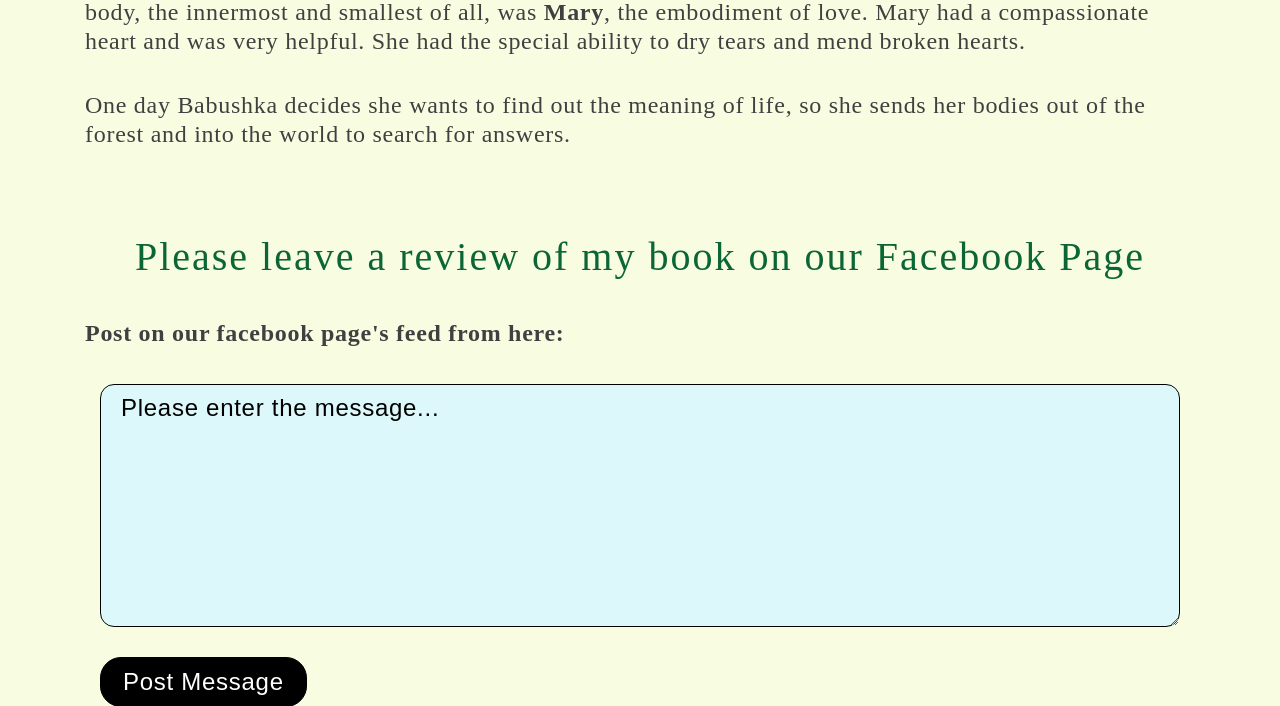
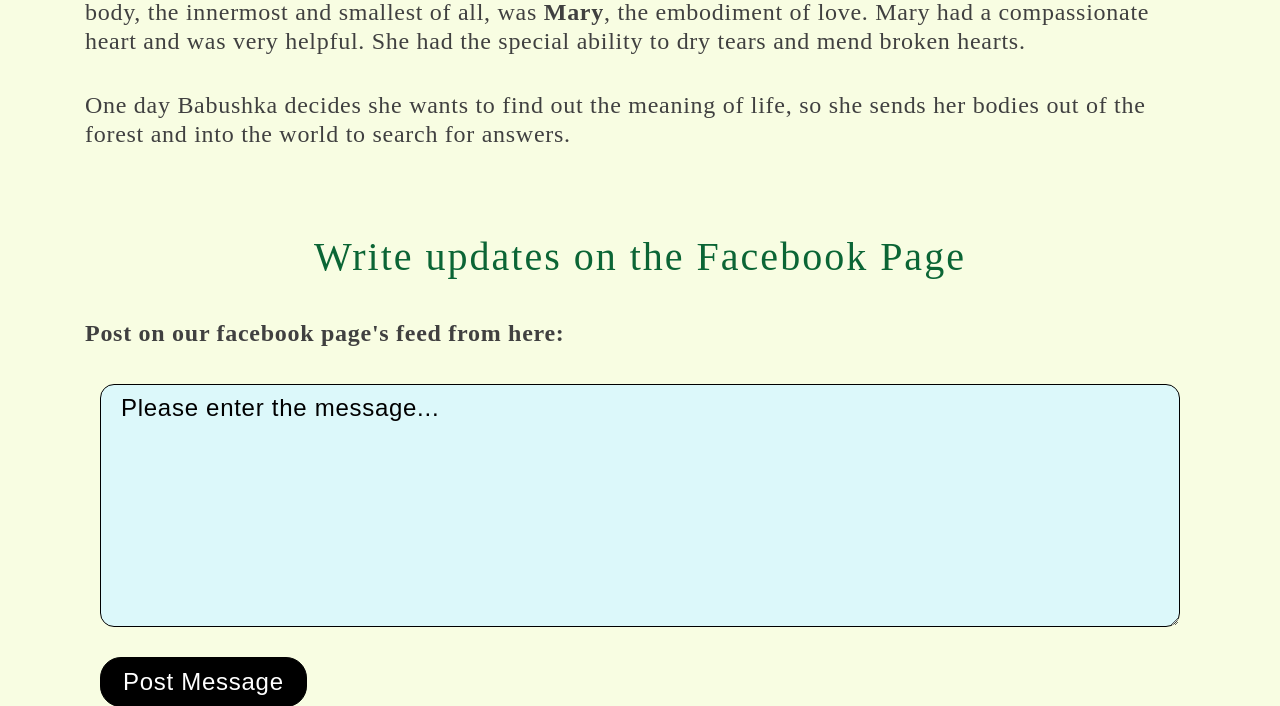
Before and after one commit to sweta-kesur-nlp-playground/django-twitter-like-social-web-app, a Django app: page /about/ in a window 1280 px wide. Shown: the part 1087-1793 px from the top of the page. Run offline with Django 3.2, Linux system fonts and the light colour scheme; the visitor is signed in with stand-in values (Sample User, id 1); some libraries are stand-ins or nearby versions; some web fonts are replaced.

```diff
--- a/babushka/templates/about.html
+++ b/babushka/templates/about.html
@@ -75,14 +75,14 @@
                     <div class="container">
                         <div class="row">
                             <div class="col">
-                                <h2 class="center green">Please leave a review of my book on our Facebook Page</h2>
+                                <h2 class="center green">Write updates on the Facebook Page</h2>
                                 <p><strong>Post on our facebook page's feed from here: </strong></p>
                                 <p>
                                     <form action="{% url 'about' %}" method="post" class="wpcf7-form" novalidate="novalidate">
                                         {% csrf_token %}
                                         <div class="col-12">
                                             <span class="wpcf7-form-control-wrap your-message">
-                                                <textarea name="content" cols="40" rows="10" required class="wpcf7-form-control wpcf7-textarea" aria-invalid="false" placeholder="Please enter the message..."></textarea>
+                                                <textarea name="content" cols="40" rows="10" aria-required="true" class="wpcf7-form-control wpcf7-textarea" aria-invalid="false" placeholder="Please enter the message..."></textarea>
                                             </span>
                                             <br>
                                             <input type="submit" value="Post Message" class="wpcf7-form-control wpcf7-submit">
--- a/babushka/views.py
+++ b/babushka/views.py
@@ -175,16 +175,16 @@ def footer(request):
 	return render(request, 'footer.html', {});
 
 def about(request):
-	if request.method == 'POST':
-		content = request.POST.get('content')
+	# if request.method == 'POST':
+	# 	content = request.POST.get('content')
 
-		if content:
-			print('Content:', content)
+	# 	if content:
+	# 		print('Content:', content)
 
-			fbpost = facebook.GraphAPI(settings.ACCESS_TOKEN)
-			fbpost.put_object("me", "feed", message=content)
+	# 		fbpost = facebook.GraphAPI(settings.ACCESS_TOKEN)
+	# 		fbpost.put_object("me", "feed", message=content)
 
-			return redirect('about')
+	# 		return redirect('about')
 
 	return render(request, 'about.html', {});
 
```
